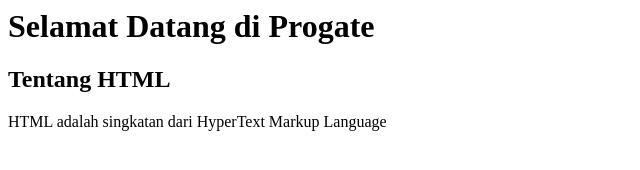
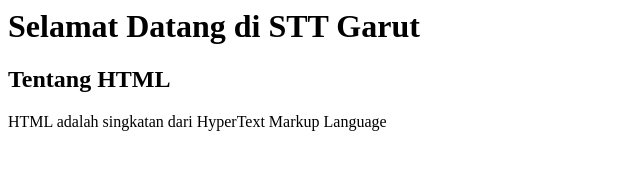
Before and after one commit to mrdzick/kkn, a plain HTML site: page Source Code/index.html in a window 1280 px wide. Shown: the whole page, without its empty margins (0-640 px from the left). Drawn offline with Linux system fonts and the light colour scheme.

Commit message:
Update index.html

```diff
--- a/Source Code/index.html
+++ b/Source Code/index.html
@@ -1,5 +1,5 @@
 <!-- Apit teks dengan tag <h1> -->
-<h1>Selamat Datang di Progate</h1>
+<h1>Selamat Datang di STT Garut</h1>
 
 <!-- Apit teks dengan tag <h2> -->
 <h2>Tentang HTML</h2>
```
